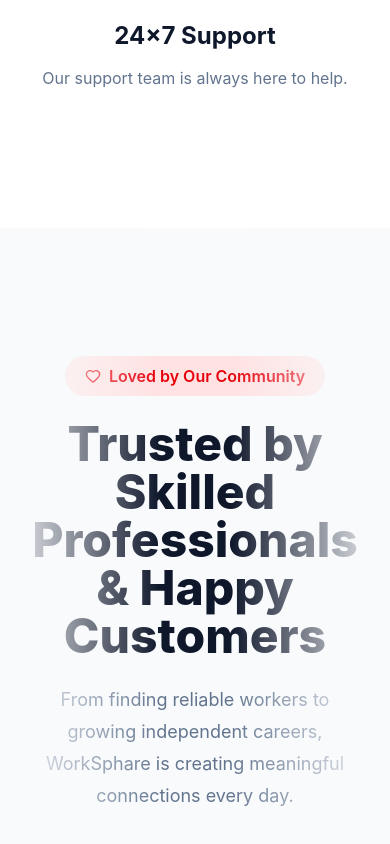
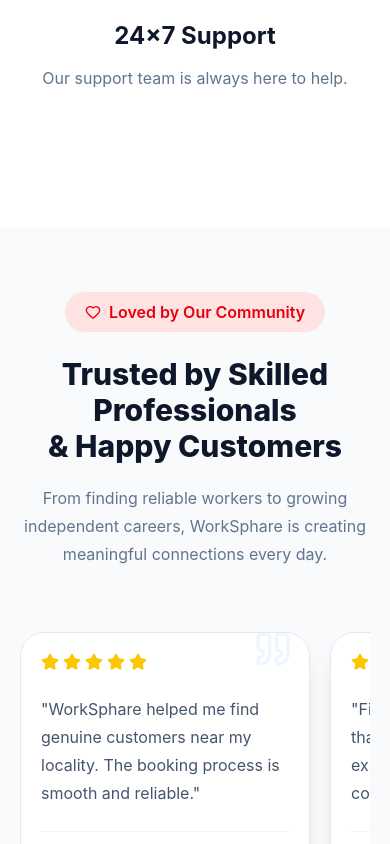
Before and after one commit to Work-Sphare/worksphare-frontend, a React (Vite) app: page / in a window 390 px wide. Shown: the part 11156-12000 px from the top of the page. Built offline with nearby package versions, Linux system fonts and the light colour scheme.

Commit message:
lp is responsive now

```diff
--- a/src/features/landing/components/Testimonials/TestimonialCard.jsx
+++ b/src/features/landing/components/Testimonials/TestimonialCard.jsx
@@ -11,32 +11,13 @@
       transition={{
         duration: 0.3,
       }}
-      className="
-        relative
-        w-[360px]
-        overflow-hidden
-        rounded-3xl
-        border
-        border-slate-200
-        bg-white
-        p-8
-        shadow-xl
-        transition-all
-        duration-300
-        hover:border-blue-200
-        hover:shadow-[0_20px_60px_rgba(37,99,235,0.15)]
-      "
+      className="relative w-[290px] sm:w-[330px] lg:w-[360px] overflow-hidden rounded-3xl border border-slate-200 bg-white p-5 sm:p-6 lg:p-8 shadow-xl transition-all duration-300 hover:border-blue-200 hover:shadow-[0_20px_60px_rgba(37,99,235,0.15)]"
     >
       {/* Quote Icon */}
 
       <Quote
-        size={60}
-        className="
-          absolute
-          -top-2
-          right-5
-          text-blue-50
-        "
+        size={40}
+        className="absolute -top-1 right-4 text-blue-50 sm:-top-2 sm:right-5"
       />
 
       {/* Rating */}
@@ -55,7 +36,7 @@
 
       {/* Message */}
 
-      <p className="relative z-10 min-h-[95px] text-lg leading-8 text-slate-600">
+      <p className="relative z-10 min-h-[80px] text-base leading-7 text-slate-600 sm:min-h-[95px] sm:text-lg sm:leading-8">
         "{testimonial.message}"
       </p>
 
@@ -73,9 +54,7 @@
 
           <div
             className="
-              flex
-              h-16
-              w-16
+              flex h-12 w-12 sm:h-14 sm:w-14 lg:h-16 lg:w-16
               items-center
               justify-center
               rounded-2xl
@@ -95,7 +74,7 @@
 
           <div>
 
-            <h4 className="font-bold text-slate-900">
+            <h4 className="text-sm font-bold text-slate-900 sm:text-base">
               {testimonial.name}
             </h4>
 
--- a/src/features/landing/components/Testimonials/Testimonials.jsx
+++ b/src/features/landing/components/Testimonials/Testimonials.jsx
@@ -11,9 +11,9 @@
   return (
     <section
       id="testimonials"
-      className="relative overflow-hidden bg-slate-50 py-32"
+      className="relative overflow-hidden bg-slate-50 py-16 md:py-20 lg:py-32"
     >
-      <div className="mx-auto max-w-7xl px-6">
+      <div className="mx-auto max-w-7xl px-5 sm:px-6 lg:px-8">
         {/* Heading */}
 
         <motion.div
@@ -21,19 +21,19 @@
           whileInView={{ opacity: 1, y: 0 }}
           viewport={{ once: true }}
           transition={{ duration: 0.6 }}
-          className="mb-20 text-center"
+          className="mb-12 text-center lg:mb-20"
         >
           <span className="inline-flex items-center gap-2 rounded-full bg-red-100 px-5 py-2 font-semibold text-red-600">
             <Heart size={16} />
             Loved by Our Community
           </span>
 
-          <h2 className="mt-6 text-5xl font-extrabold text-slate-900">
+          <h2 className="mt-6 text-3xl font-extrabold text-slate-900 sm:text-4xl lg:text-5xl">
             Trusted by Skilled Professionals
             <br />& Happy Customers
           </h2>
 
-          <p className="mx-auto mt-6 max-w-3xl text-lg leading-8 text-slate-500">
+         <p className="mx-auto mt-5 max-w-3xl text-base leading-7 text-slate-500 sm:text-lg sm:leading-8">
             From finding reliable workers to growing independent careers,
             WorkSphare is creating meaningful connections every day.
           </p>
@@ -51,11 +51,11 @@
 
       {/* Fade Left */}
 
-      <div className="pointer-events-none absolute left-0 top-0 h-full w-40 bg-gradient-to-r from-slate-50 to-transparent" />
+      <div className="pointer-events-none absolute left-0 top-0 hidden h-full w-40 bg-gradient-to-r from-slate-50 to-transparent lg:block" />
 
       {/* Fade Right */}
 
-      <div className="pointer-events-none absolute right-0 top-0 h-full w-40 bg-gradient-to-l from-slate-50 to-transparent" />
+      <div className="pointer-events-none absolute right-0 top-0 hidden h-full w-40 bg-gradient-to-l from-slate-50 to-transparent lg:block" />
     </section>
   );
 };
--- a/src/features/landing/components/Testimonials/TestimonialsRow.jsx
+++ b/src/features/landing/components/Testimonials/TestimonialsRow.jsx
@@ -8,20 +8,15 @@
   const items = [...testimonials, ...testimonials];
 
   return (
-    <div className="overflow-hidden py-4">
+    <div className="overflow-x-auto overflow-y-hidden py-4 scrollbar-hide lg:overflow-hidden">
       <motion.div
-        animate={{
-          x:
-            direction === "left"
-              ? ["0%", "-50%"]
-              : ["-50%", "0%"],
-        }}
+       animate={window.innerWidth >= 1024 ? { x: direction === "left" ? ["0%", "-50%"] : ["-50%", "0%"] } : {}}
         transition={{
           duration: 35,
           repeat: Infinity,
           ease: "linear",
         }}
-        className="flex w-max gap-8"
+        className="flex w-max gap-5 lg:gap-8"
       >
         {items.map((testimonial, index) => (
           <TestimonialCard
```
